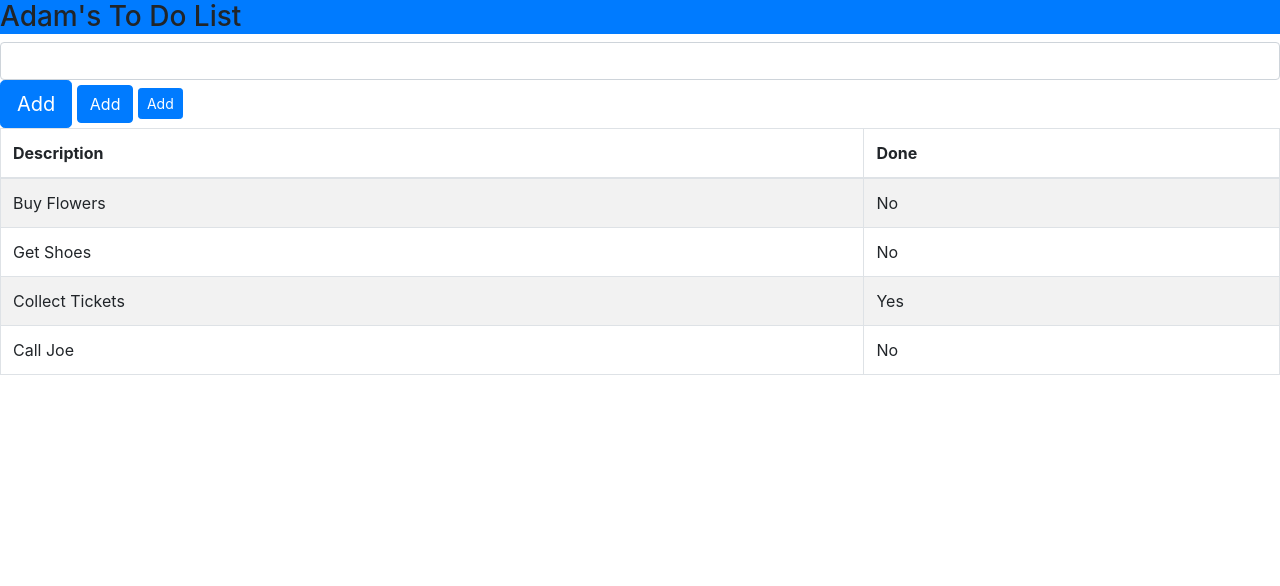
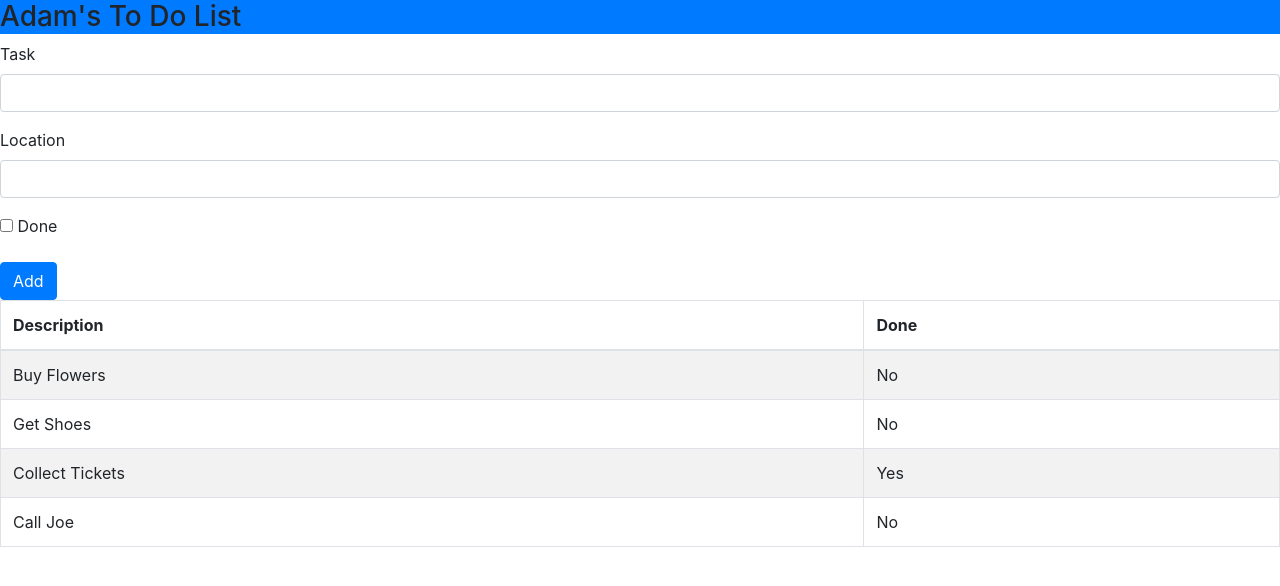
Before and after one commit to aletuan/htmlcssprimer, a plain HTML site: page index.html in a window 1280 px wide. Drawn offline with nearby package versions, Linux system fonts and the light colour scheme.

Commit message:
adding form control group

```diff
--- a/index.html
+++ b/index.html
@@ -8,12 +8,28 @@
 </head>
 <body class="m-a-1">
     <h3 class="bg-primary p-a-1">Adam's To Do List</h3>
+
     <div class="m-t-1 m-b-1">
-        <input class="form-control" />
-        <button class="btn btn-lg btn-primary m-t-1">Add</button>
-        <button class="btn btn-primary m-t-1">Add</button>
-        <button class="btn btn-sm btn-primary m-t-1">Add</button>
-</div>
+        <form>
+            <div class="form-group">
+                <label>Task</label>
+                <input class="form-control" />
+            </div>
+
+            <div class="form-group">
+                <label>Location</label>
+                <input class="form-control" />
+            </div>
+
+            <div class="form-group">
+                <input type="checkbox" />
+                <label>Done</label>
+            </div>
+
+            <button class="btn btn-primary m-t-1">Add</button>
+        </form>
+    </div>
+
     <table class="table table-striped table-bordered">
         <thead>
             <tr>
```
